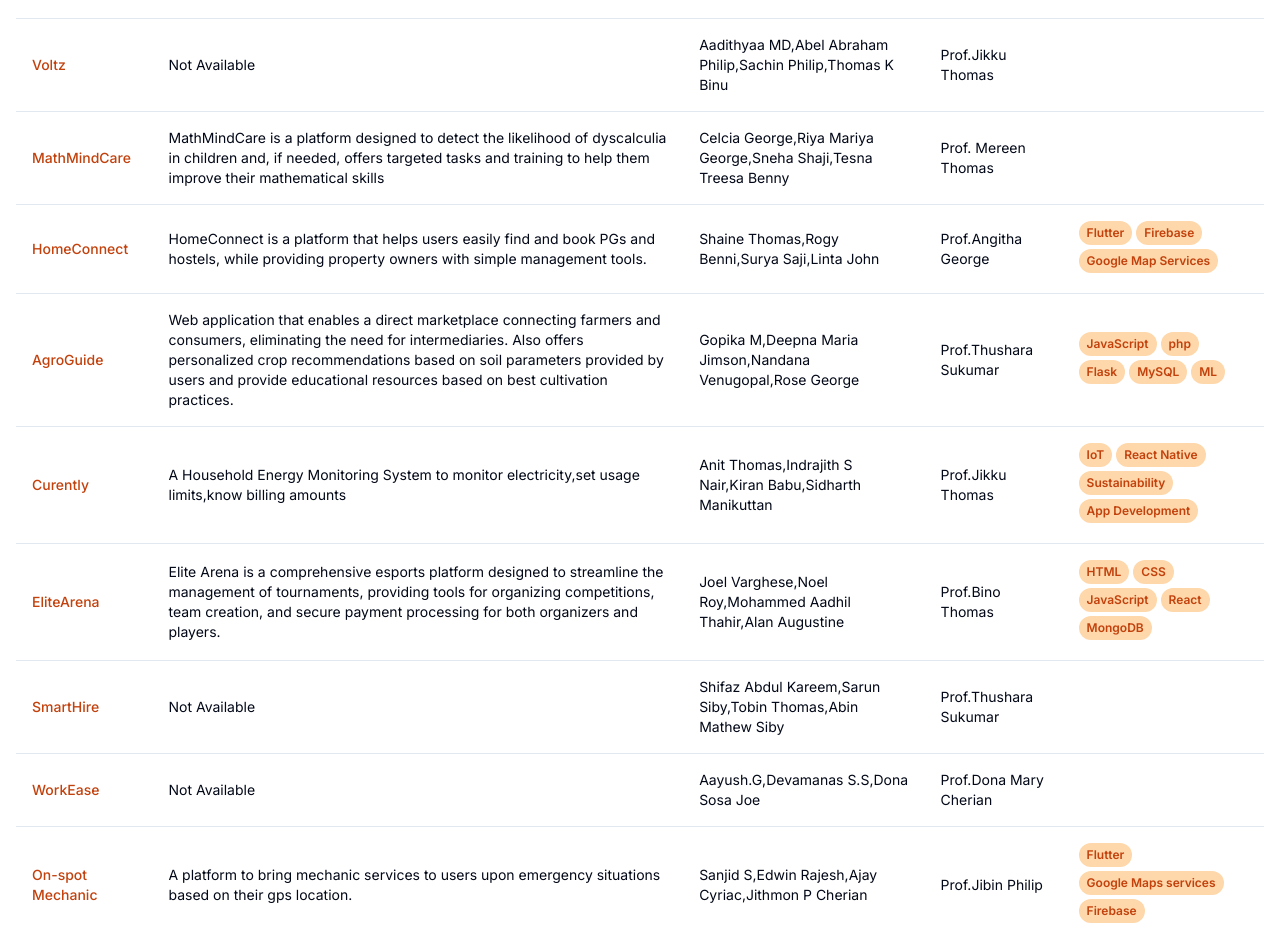
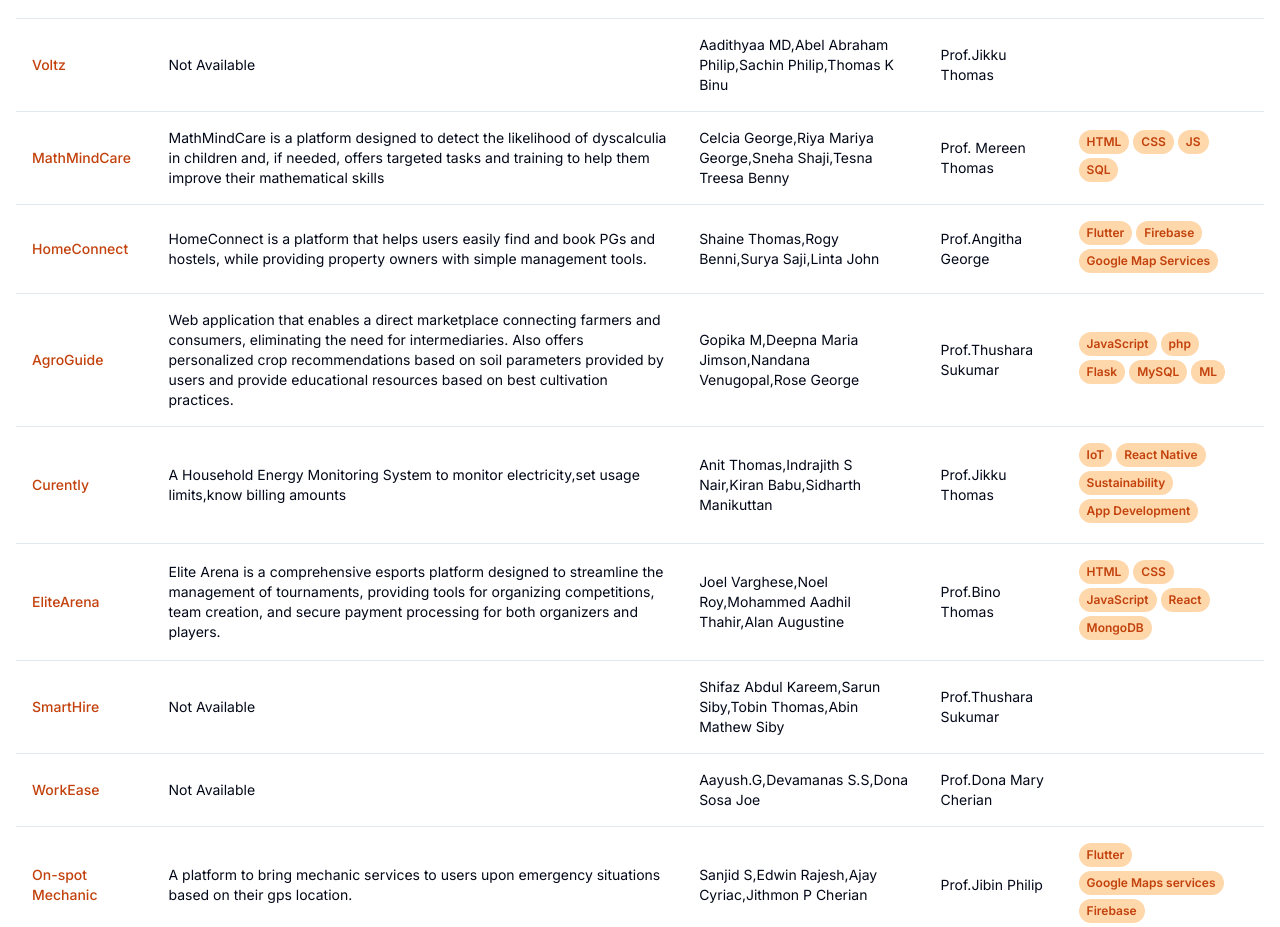
Before and after one commit to Sidharth-Manikuttan/Project-Shelf-CSE-SJCET, a Next.js app in the folder my-app/: page /project-shelf in a window 1280 px wide. Shown: the part 1145-2072 px from the top of the page. Built offline with nearby package versions, Linux system fonts and the light colour scheme.

Commit message:
Update project shelf page with improved card styling and content layout

```diff
--- a/my-app/app/project-shelf/page.tsx
+++ b/my-app/app/project-shelf/page.tsx
@@ -9,7 +9,6 @@ import { Card, CardHeader, CardTitle, CardContent } from "@/components/ui/card"
 import { Search, Download } from 'lucide-react'
 import Image from 'next/image'
 import projectsData from "@/app/project-shelf/projects"
-
 
 
 const ProjectShelf = () => {
--- a/my-app/app/project-shelf/projects.js
+++ b/my-app/app/project-shelf/projects.js
@@ -16,7 +16,7 @@ const projectsData = {
         { id: 10, title: "MeetMyHelper", description: "MeetMyHelper is a platform for easily finding, booking, and managing caregiving services.", students: "Kavya K A,Liya Tony,Maria Joe,Nayana Tony", supervisor: "Prof.Jibin Philip", tags: ["React", "Firebase"] },
         { id: 11, title: "JourneySync", description: "Not Available", students: "Melvin Devasia,Adithyan B,Alishya Elezabath Tomy,Akhil Sabu", supervisor: "Prof.Dyni Thomas", tags: [] },
         { id: 12, title: "Voltz", description: "Not Available", students: "Aadithyaa MD,Abel Abraham Philip,Sachin Philip,Thomas K Binu", supervisor: "Prof.Jikku Thomas", tags: [] },
-        { id: 13, title: "MathMindCare", description: "MathMindCare is a platform designed to detect the likelihood of dyscalculia in children and, if needed, offers targeted tasks and training to help them improve their mathematical skills", students: "Celcia George,Riya Mariya George,Sneha Shaji,Tesna Treesa Benny", supervisor: "Prof. Mereen Thomas", tags: [] },
+        { id: 13, title: "MathMindCare", description: "MathMindCare is a platform designed to detect the likelihood of dyscalculia in children and, if needed, offers targeted tasks and training to help them improve their mathematical skills", students: "Celcia George,Riya Mariya George,Sneha Shaji,Tesna Treesa Benny", supervisor: "Prof. Mereen Thomas", tags: ["HTML", "CSS", "JS", "SQL"] },
         { id: 14, title: "HomeConnect", description: "HomeConnect is a platform that helps users easily find and book PGs and hostels, while providing property owners with simple management tools.", students: "Shaine Thomas,Rogy Benni,Surya Saji,Linta John", supervisor: "Prof.Angitha George", tags: ["Flutter", "Firebase", "Google Map Services"] },
         { id: 15, title: "AgroGuide", description: "Web application that enables a direct marketplace connecting farmers and consumers, eliminating the need for intermediaries. Also  offers personalized crop recommendations based on soil parameters provided by users and provide educational resources based on best cultivation practices.", students: "Gopika M,Deepna Maria Jimson,Nandana Venugopal,Rose George", supervisor: "Prof.Thushara Sukumar", tags: ["JavaScript", "php", "Flask", "MySQL", "ML"] },
         { id: 16, title: "Curently", description: "A Household Energy Monitoring System to monitor electricity,set usage limits,know billing amounts", students: "Anit Thomas,Indrajith S Nair,Kiran Babu,Sidharth Manikuttan", supervisor: "Prof.Jikku Thomas", tags: ["IoT", "React Native", "Sustainability", "App Development"] },
```
